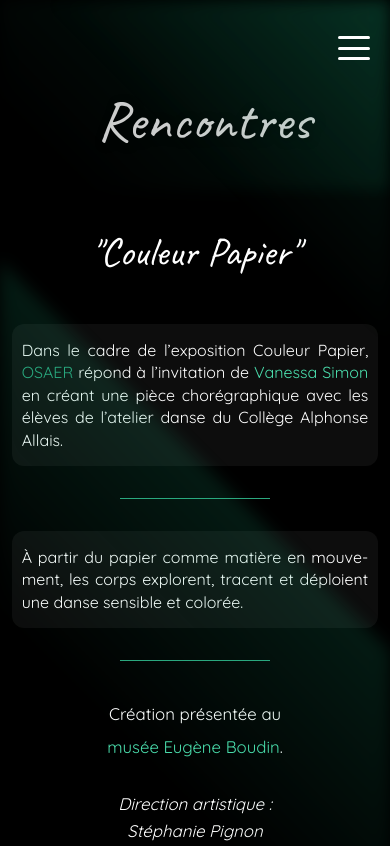
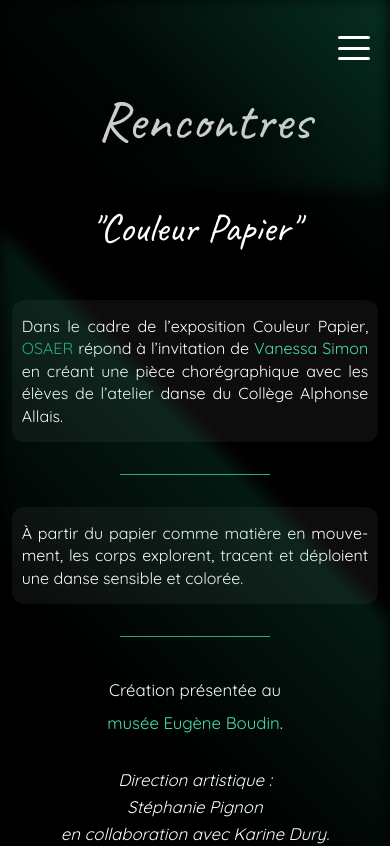
Before and after one commit to NelsonAxolotl/association-osaer, a React (Vite) app: page /rencontres in a window 390 px wide. Shown: the top 846 px of the page. Built offline with nearby package versions, Linux system fonts and the light colour scheme.

Commit message:
style style

```diff
--- a/src/Pages/Mouvements.css
+++ b/src/Pages/Mouvements.css
@@ -814,7 +814,7 @@
 
 @media (max-width: 500px) {
   .mouv {
-    padding: 1.5rem 0.5rem 14rem;
+    padding: 0 0.5rem 14rem;
   }
 
   .mouv-title {
```
